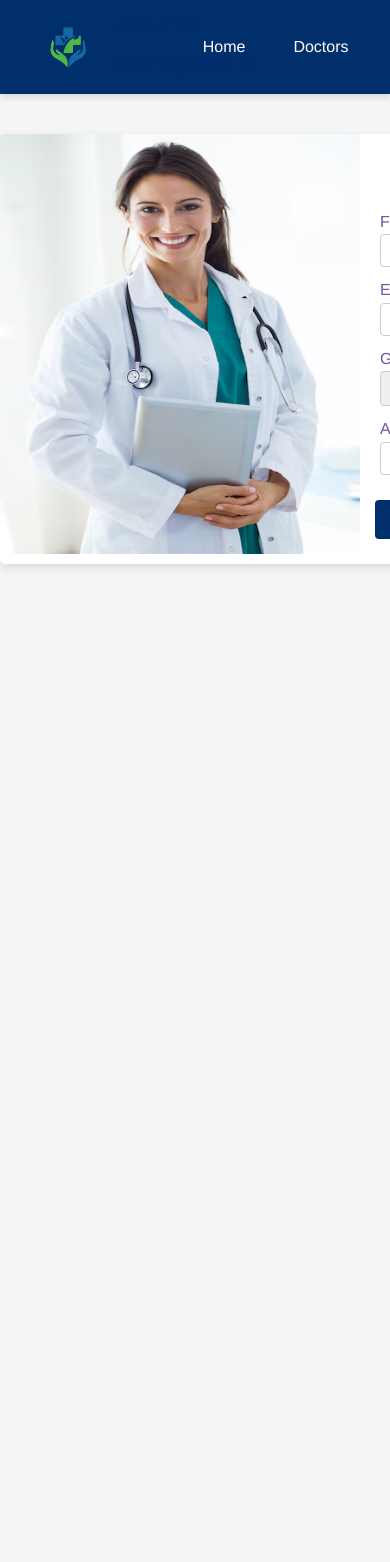
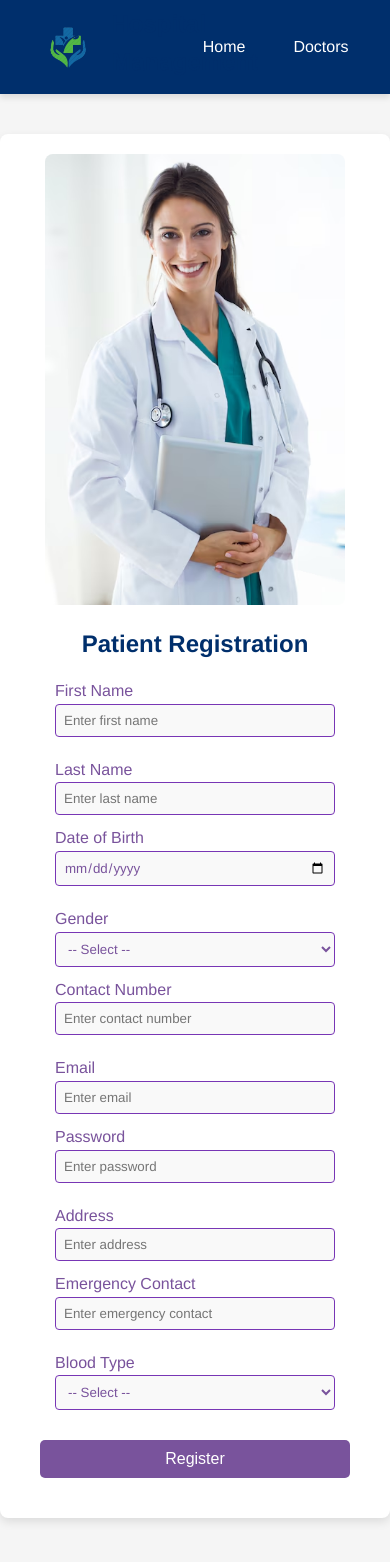
Before and after one commit to MdMohsinHaider/Hospital-Managemnet-System, a React (Vite) app: page /register in a window 390 px wide. Shown: the top 1562 px of the page. Before the commit the page ends 844 px from the top, so only its background shows below. Built offline with nearby package versions, Linux system fonts and the light colour scheme.

Commit message:
Login page and reg page

```diff
--- a/src/components/Footer.jsx
+++ b/src/components/Footer.jsx
@@ -1,8 +1,7 @@
-import React from 'react'
-
+import style from "./footer.module.css"
 const Footer = () => {
   return (
-    <footer className="footer">
+    <footer className={style.footer}>
     <p>© {new Date().getFullYear()} Hospital Management. All rights reserved.</p>
   </footer>
   )
--- a/src/pages/layout/Layout.jsx
+++ b/src/pages/layout/Layout.jsx
@@ -1,14 +1,17 @@
-import React from 'react'
+import { Toaster } from 'react-hot-toast'
 import Header from '../../components/Header'
 import { Outlet } from 'react-router-dom'
+import Footer from '../../components/Footer'
 
 const Layout = () => {
-  return (
-    <div>
-      <Header/>
-      <Outlet/>
-    </div>
-  )
+    return (
+        <div>
+            <Header />
+            <Outlet />
+            <Footer/>
+            <Toaster />
+        </div>
+    )
 }
 
 export default Layout
--- a/src/pages/login/Login.jsx
+++ b/src/pages/login/Login.jsx
@@ -1,14 +1,11 @@
 import { useState } from "react";
 import { useNavigate } from "react-router-dom";
 import axios from "axios";
-import { Link } from "react-router-dom";
 import styles from "./Login.module.css";
 
 const Login = () => {
     const [activeUser, setActiveUser] = useState("patient");
-
-    // email and password spelling must be  same as backend api entity
-    const [formData, setFormData] = useState({ email: "", password: "" });
+    const [formData, setFormData] = useState({ id: "", email: "", password: "" });
     const [error, setError] = useState("");
     const navigate = useNavigate();
 
@@ -18,29 +15,27 @@ const Login = () => {
 
     const handleSubmit = async (e) => {
         e.preventDefault();
+        console.log(formData);
+
         setError("");
 
         let apiEndpoint = "";
         if (activeUser === "Doctor") {
-            apiEndpoint = "http://localhost:8080/api/doctor/login"; // replace kar lena doctor wale login api sai
-        }
-        else if (activeUser === "patient") {
-            apiEndpoint = "http://localhost:8080/api/patient/login"; // replace from patient login api
-        }
-        else {
-            apiEndpoint = "http://localhost:8080/api/user/login"; // replace from user login api
+            apiEndpoint = `http://localhost:8080/doctorController/verifyDoctor/${formData.id}/${formData.password}`;
+        } else if (activeUser === "patient") {
+            apiEndpoint = `http://localhost:8080/patientsController/verifyPatient/${formData.id}/${formData.password}`;
+        } else {
+            apiEndpoint = `http://localhost:8080/adminController/verifyAdmin/${formData.email}/${formData.password}`;
         }
 
         try {
-            const response = await axios.post(apiEndpoint, formData);
+            const response = await axios.post(apiEndpoint);
             if (response.data === true) {
                 navigate(`/${activeUser.toLowerCase()}`);
-            }
-            else {
+            } else {
                 setError("Invalid credentials. Please try again.");
             }
-        }
-        catch (error) {
+        } catch (error) {
             setError("Something went wrong. Please try again later.");
             console.error("Login error:", error);
         }
@@ -64,23 +59,40 @@ const Login = () => {
                         Patient
                     </button>
                     <button
-                        className={`${styles.toggleButton} ${activeUser === "user" ? styles.active : ""}`}
-                        onClick={() => setActiveUser("user")}
+                        className={`${styles.toggleButton} ${activeUser === "admin" ? styles.active : ""}`}
+                        onClick={() => setActiveUser("admin")}
                     >
-                        User
+                        Admin
                     </button>
                 </div>
                 <form className={styles.formContainer} onSubmit={handleSubmit}>
-                    <label>Email / Mobile Number</label>
+                    {activeUser === "admin" ? (
+                        <>
+                            <label>Email</label>
                             <input
                                 type="text"
                                 name="email"
-                        placeholder="Enter your email or mobile"
+                                placeholder="Enter your email"
                                 className={styles.input}
                                 value={formData.email}
                                 onChange={handleChange}
                                 required
                             />
+                        </>
+                    ) : (
+                        <>
+                            <label>ID</label>
+                            <input
+                                type="text"
+                                name="id"
+                                placeholder="Enter your ID"
+                                className={styles.input}
+                                value={formData.id}
+                                onChange={handleChange}
+                                required
+                            />
+                        </>
+                    )}
                     <label>Password</label>
                     <input
                         type="password"
@@ -91,7 +103,7 @@ const Login = () => {
                         onChange={handleChange}
                         required
                     />
-                    <Link to="/" className={styles.forgotPassword}>Forgot Password?</Link>
+                    <a href="#" className={styles.forgotPassword}>Forgot Password?</a>
                     {error && <p className={styles.error}>{error}</p>}
                     <button type="submit" className={styles.loginButton}>Login</button>
                 </form>
--- a/src/pages/register/Register.jsx
+++ b/src/pages/register/Register.jsx
@@ -1,101 +1,136 @@
-import {useState } from 'react'
-import style from './register.module.css'
-import toast, { Toaster } from 'react-hot-toast'
+import { useState } from 'react';
+import axios from 'axios';
+import style from './register.module.css';
+import toast, { Toaster } from 'react-hot-toast';
 
 const Register = () => {
-    let [signup, setSignup] = useState({
-        first: "",
-        last: "",
+    const [patient, setPatient] = useState({
+        firstName: "",
+        lastName: "",
+        dateOfBirth: "",
+        gender: "",
+        contactNumber: "",
         email: "",
-        phone: "",
-        gender: "",
-        blood: "",
-        age: "",
-        city: "",
-    })
-    let handleChange = (e) => {
-        let { name, value } = e.target;
-        setSignup({ ...signup, [name]: value })
-    }
+        password: "",
+        address: "",
+        emergencyContact: "",
+        bloodType: ""
+    });
 
-    let handleSubmit = (e) => {
+    const handleChange = (e) => {
+        const { name, value } = e.target;
+        setPatient({ ...patient, [name]: value });
+    };
+
+    const handleSubmit = async (e) => {
         e.preventDefault();
-        console.log(signup);
-        toast.success("Registration Successful");
-        setSignup({
-            first: "",
-            last: "",
-            email: "",
-            phone: "",
-            gender: "",
-            blood: "",
-            age: "",
-            city: "",
-        })
-    }
+        console.log(patient);
+
+
+        try {
+            const response = await axios.post("http://localhost:8080/patientsController/savePatient", patient, {
+                headers: {
+                    "Content-Type": "application/json"
+                }
+            });
+
+            if (response.status === 201 || response.status === 200) {
+                toast.success("Registration Successful");
+                setPatient({
+                    firstName: "",
+                    lastName: "",
+                    dateOfBirth: "",
+                    gender: "",
+                    contactNumber: "",
+                    email: "",
+                    password: "",
+                    address: "",
+                    emergencyContact: "",
+                    bloodType: ""
+                });
+            }
+        } catch (error) {
+            console.error("Registration Failed:", error);
+            toast.error("Registration Failed! Please try again.");
+        }
+    };
+
     return (
         <div className={style.container}>
             <Toaster />
             <div className={style.doctor}>
-                <img src="src/pages/image/doctor.avif" alt="" />
+                <img src="src/pages/image/doctor.avif" alt="Doctor" />
             </div>
             <div className={style.form}>
-                <h1>Registration Form</h1>
-                <form action="" onSubmit={handleSubmit}>
+                <h1>Patient Registration</h1>
+                <form onSubmit={handleSubmit}>
                     <div className={style.details}>
                         <div>
-                            <label htmlFor="first">First Name</label> <br />
-                            <input type="text" placeholder="Enter your first Name " onChange={handleChange} name='first' value={signup.first} required />
+                            <label htmlFor="firstName">First Name</label>
+                            <input type="text" placeholder="Enter first name" name="firstName" value={patient.firstName} onChange={handleChange} required />
                         </div>
                         <div>
-                            <label htmlFor="last">Last Name</label> <br />
-                            <input type="text" placeholder="Enter your Last Name " onChange={handleChange} name='last' value={signup.last} required />
+                            <label htmlFor="lastName">Last Name</label>
+                            <input type="text" placeholder="Enter last name" name="lastName" value={patient.lastName} onChange={handleChange} required />
                         </div>
                     </div>
 
                     <div className={style.details}>
                         <div>
-                            <label htmlFor="email">Email</label> <br />
-                            <input type="text" placeholder="Enter your email" onChange={handleChange} name='email' value={signup.email} required />
+                            <label htmlFor="dateOfBirth">Date of Birth</label>
+                            <input type="date" name="dateOfBirth" value={patient.dateOfBirth} onChange={handleChange} required />
                         </div>
                         <div>
-                            <label htmlFor="phone">Phone</label><br />
-                            <input type="number" onChange={handleChange} name='phone' value={signup.phone} />
+                            <label htmlFor="gender">Gender</label>
+                            <select name="gender" value={patient.gender} onChange={handleChange} required>
+                                <option value="">-- Select --</option>
+                                <option value="1">Male</option>
+                                <option value="2">Female</option>
+                                <option value="3">Other</option>
+                            </select>
                         </div>
                     </div>
 
                     <div className={style.details}>
-                        <div >
-                            <label htmlFor="gender">Gender:</label> <br />
-                            <select id="gender" name="gender" value={signup.gender} onChange={handleChange}>
-                                <option value="male">Male</option>
-                                <option value="female">Female</option>
-                                <option value="other">Other</option>
-                            </select>
+                        <div>
+                            <label htmlFor="contactNumber">Contact Number</label>
+                            <input type="tel" placeholder="Enter contact number" name="contactNumber" value={patient.contactNumber} onChange={handleChange} required />
                         </div>
                         <div>
-                            <label htmlFor="blood">Blood group:</label> <br />
-                            <select id="blood" name="blood" required value={signup.blood} onChange={handleChange}>
-                                <option value="">-- Select --</option>
-                                <option value="A+">A+</option>
-                                <option value="A-">A-</option>
-                                <option value="B+">B+</option>
-                                <option value="B-">B-</option>
-                                <option value="AB+">AB+</option>
-                                <option value="AB-">AB-</option>
-                                <option value="O+">O+</option>
-                                <option value="O-">O-</option>
-                            </select>
+                            <label htmlFor="email">Email</label>
+                            <input type="email" placeholder="Enter email" name="email" value={patient.email} onChange={handleChange} required />
                         </div>
                     </div>
+
                     <div className={style.details}>
                         <div>
-                            <label htmlFor="age">Age</label><br />
-                            <input type="number" name='age' value={signup.age} onChange={handleChange} max={70} min={0} />
+                            <label htmlFor="password">Password</label>
+                            <input type="password" placeholder="Enter password" name="password" value={patient.password} onChange={handleChange} required />
                         </div>
                         <div>
-                            <label htmlFor="city">City</label><br />
-                            <input type="text" name="city" value={signup.city} onChange={handleChange} />
+                            <label htmlFor="address">Address</label>
+                            <input type="text" placeholder="Enter address" name="address" value={patient.address} onChange={handleChange} required />
+                        </div>
+                    </div>
+
+                    <div className={style.details}>
+                        <div>
+                            <label htmlFor="emergencyContact">Emergency Contact</label>
+                            <input type="tel" placeholder="Enter emergency contact" name="emergencyContact" value={patient.emergencyContact} onChange={handleChange} />
+                        </div>
+                        <div>
+                            <label htmlFor="bloodType">Blood Type</label>
+                            <select name="bloodType" value={patient.bloodType} onChange={handleChange} required>
+                                <option value="">-- Select --</option>
+                                <option value="1">A+</option>
+                                <option value="2">A-</option>
+                                <option value="3">B+</option>
+                                <option value="4">B-</option>
+                                <option value="5">AB+</option>
+                                <option value="6">AB-</option>
+                                <option value="7">O+</option>
+                                <option value="8">O-</option>
+                            </select>
                         </div>
                     </div>
 
@@ -105,7 +140,7 @@ const Register = () => {
                 </form>
             </div>
         </div>
-    )
+    );
 }
 
-export default Register
+export default Register;
--- a/src/pages/register/register.module.css
+++ b/src/pages/register/register.module.css
@@ -1,62 +1,126 @@
+/* Container Styling */
 .container {
-    width: 800px;
+    max-width: 850px;
     margin: 40px auto;
-    border-radius: 5px;
+    border-radius: 8px;
     color: rgb(121, 83, 156);
-    padding: 0px 0px 10px 0px;
+    padding: 20px;
     display: flex;
-    justify-content: space-around;
+    justify-content: space-between;
+    align-items: center;
+    flex-wrap: wrap;
     box-shadow: 0px 4px 10px rgba(0, 0, 0, 0.1);
     background-color: white;
 }
 
+/* Left-side Image */
 .doctor img {
-    width: 400px;
-    height: 420px;
-    border-top-left-radius: 5px;
+    width: 100%;
+    max-width: 380px;
+    height: auto;
+    border-radius: 8px 0 0 8px;
+    object-fit: cover;
 }
 
+/* Form Styling */
 .form {
-    width: 440px;
-    border-top-right-radius: 5px;
+    flex: 1;
+    max-width: 450px;
+    padding: 20px;
+    border-radius: 0 8px 8px 0;
     color: rgb(121, 83, 156);
-    padding: 10px 10px 10px 0px;
 }
 
+/* Heading */
 .container h1 {
     text-align: center;
+    font-size: 24px;
+    margin-bottom: 15px;
 }
 
+/* Form Details */
 .details {
     display: flex;
+    flex-wrap: wrap;
+    gap: 10px;
     padding: 0 15px;
 }
 
 .details div {
-    margin: 5px;
+    flex: 1;
+    min-width: 180px;
+    margin-bottom: 10px;
 }
 
-.details div input {
+/* Input and Select Styling */
+.details div input,
+.details div select {
+    width: 100%;
+    padding: 8px;
     outline: none;
-    /* border: 1px solid rgb(120, 54, 181); */
+    border: 1px solid rgb(120, 54, 181);
+    border-radius: 4px;
     color: rgb(121, 83, 156);
-    width: 190px;
+    background-color: #f9f9f9;
+    transition: all 0.3s ease-in-out;
 }
 
-.details div select {
-    outline: none;
-    /* border: 1px solid blueviolet; */
-    color: rgb(121, 83, 156);
-    width: 190px;
+.details div input:focus,
+.details div select:focus {
+    border-color: #7749c1;
+    box-shadow: 0 0 5px rgba(120, 54, 181, 0.4);
 }
 
+/* Button Container */
 .btn {
     display: flex;
     justify-content: center;
-    /* margin-left: 20px; */
     margin-top: 20px;
 }
 
+/* Submit Button */
 .btn button {
-    width: 400px;
+    width: 100%;
+    max-width: 400px;
+    padding: 10px;
+    font-size: 16px;
+    background-color: rgb(121, 83, 156);
+    color: white;
+    border: none;
+    border-radius: 5px;
+    cursor: pointer;
+    transition: all 0.3s ease-in-out;
 }
+
+.btn button:hover {
+    background-color: #7749c1;
+}
+
+/* Responsive Design */
+@media (max-width: 768px) {
+    .container {
+        flex-direction: column;
+        align-items: center;
+        padding: 20px;
+    }
+
+    .doctor img {
+        width: 100%;
+        max-width: 300px;
+        border-radius: 8px;
+    }
+
+    .form {
+        width: 100%;
+        max-width: 100%;
+        border-radius: 8px;
+    }
+
+    .details {
+        flex-direction: column;
+    }
+
+    .btn button {
+        width: 100%;
+    }
+}
```
Also changed, not shown: src/components/footer.module.css (added). Lines whose indentation alone changed are shown as unchanged.
